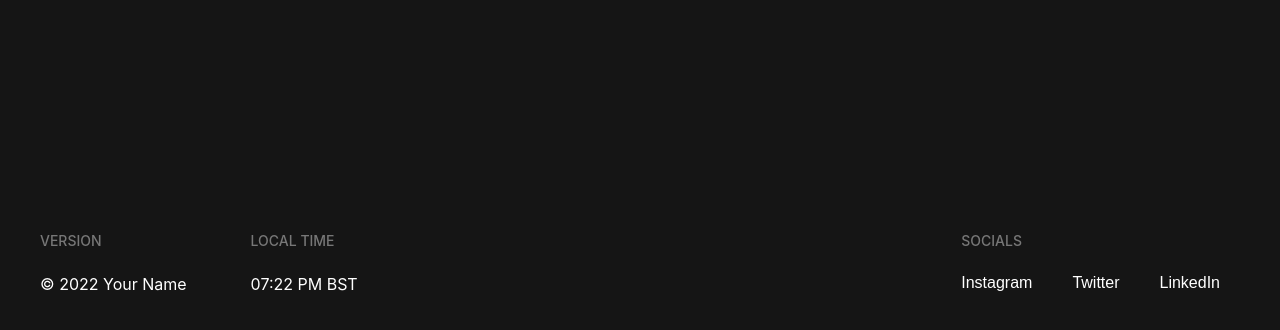
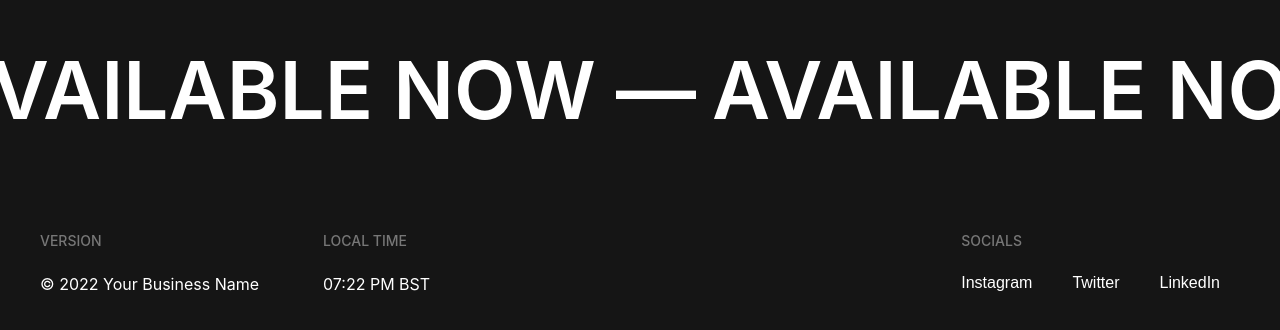
Before and after one commit to anthonyc-a/mag-footer, a React (Create React App) app: page / in a window 1280 px wide. Shown: the part 464-794 px from the top of the page. Built offline with nearby package versions, Linux system fonts and the light colour scheme; the HTML template or start-up script is replaced by a standard one.

Commit message:
ui changes

```diff
--- a/src/App.tsx
+++ b/src/App.tsx
@@ -1,12 +1,14 @@
+import Banner from "./Banner";
 import MagneticLink from "./MagLink";
 
 function App() {
   return (
     <div className="App">
       <div className="footer">
+        <Banner />
         <div className="footer-inner">
           <div className="inner-section">
-            <span className="version">© 2022 Your Name</span>
+            <span className="version">© 2022 Your Business Name</span>
             <span className="time">07:22 PM BST</span>
           </div>
 
--- /dev/null
+++ b/src/Banner.tsx
@@ -0,0 +1,19 @@
+import React from "react";
+
+const Banner = () => {
+  const bannerDupe = () => {
+    var bannerList = [];
+    for (var i = 0; i < 5; i++) {
+      bannerList.push(<h1 key={i}>Available Now —</h1>);
+    }
+    return bannerList;
+  };
+
+  return (
+    <div className="banner">
+      <div className="banner-inner">{bannerDupe()} </div>
+    </div>
+  );
+};
+
+export default Banner;
--- a/src/index.css
+++ b/src/index.css
@@ -11,6 +11,65 @@ body {
 a {
   color: inherit;
   text-decoration: none;
+}
+
+.banner {
+  width: 100%;
+  margin-bottom: 40px;
+  overflow: hidden;
+}
+
+.banner .banner-inner {
+  display: -webkit-box;
+  display: -ms-flexbox;
+  display: flex;
+  -webkit-box-align: center;
+      -ms-flex-align: center;
+          align-items: center;
+  -webkit-animation: banner-anim 20s linear infinite;
+          animation: banner-anim 20s linear infinite;
+}
+
+@media screen and (min-width: 860px) {
+  .banner .banner-inner {
+    -webkit-animation: banner-anim 5s linear infinite;
+            animation: banner-anim 5s linear infinite;
+  }
+}
+
+.banner .banner-inner h1 {
+  margin-right: 16px;
+  font-size: 80px;
+  font-weight: 600;
+  white-space: nowrap;
+  text-transform: uppercase;
+}
+
+.banner .banner-inner:hover {
+  -webkit-animation-play-state: paused;
+          animation-play-state: paused;
+}
+
+@-webkit-keyframes banner-anim {
+  0% {
+    -webkit-transform: translateX(0);
+            transform: translateX(0);
+  }
+  100% {
+    -webkit-transform: translateX(-50%);
+            transform: translateX(-50%);
+  }
+}
+
+@keyframes banner-anim {
+  0% {
+    -webkit-transform: translateX(0);
+            transform: translateX(0);
+  }
+  100% {
+    -webkit-transform: translateX(-50%);
+            transform: translateX(-50%);
+  }
 }
 
 .footer {
--- a/src/index.scss
+++ b/src/index.scss
@@ -13,6 +13,43 @@ body {
 a {
   color: inherit;
   text-decoration: none;
+}
+
+.banner {
+  width: 100%;
+  margin-bottom: 40px;
+  overflow: hidden;
+
+  .banner-inner {
+    display: flex;
+    align-items: center;
+    animation: banner-anim 20s linear infinite;
+
+    @media screen and (min-width: 860px) {
+      animation: banner-anim 5s linear infinite;
+    }
+
+    h1 {
+      margin-right: 16px;
+      font-size: 80px;
+      font-weight: 600;
+      white-space: nowrap;
+      text-transform: uppercase;
+    }
+
+    &:hover {
+      animation-play-state: paused;
+    }
+
+    @keyframes banner-anim {
+      0% {
+        transform: translateX(0);
+      }
+      100% {
+        transform: translateX(-50%);
+      }
+    }
+  }
 }
 
 .footer {
```
Also changed, not shown: 1 other file (tests, documents, lock files or other folders).
